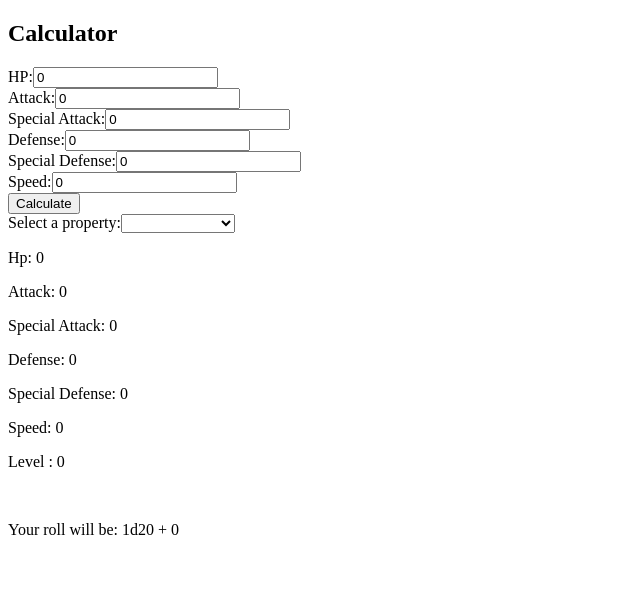
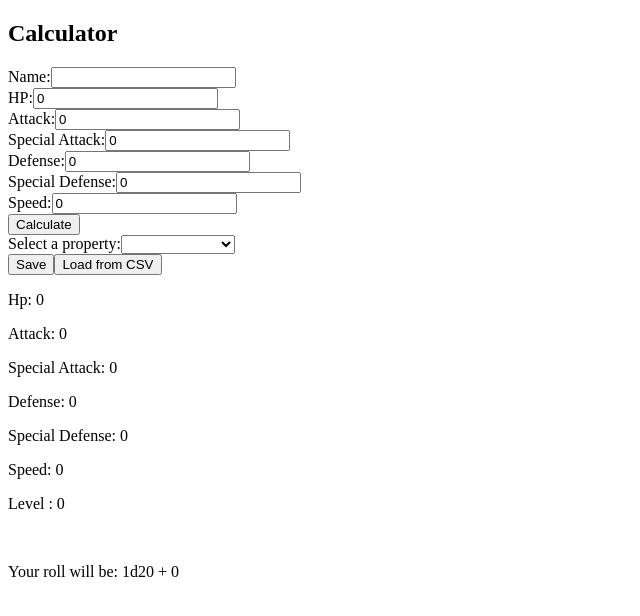
Before and after one commit to GabrielOLima/Pokecalculator, an Angular app: page / in a window 1280 px wide. Shown: the top 616 px of the page, without its empty margins (0-640 px from the left). Built offline with nearby package versions, Linux system fonts and the light colour scheme.

Commit message:
Adding a Save/Load function

```diff
--- a/package.json
+++ b/package.json
@@ -18,15 +18,20 @@
     "@angular/platform-browser": "^15.2.0",
     "@angular/platform-browser-dynamic": "^15.2.0",
     "@angular/router": "^15.2.0",
+    "file-saver": "^2.0.5",
+    "papaparse": "^5.4.1",
     "rxjs": "~7.8.0",
     "tslib": "^2.3.0",
+    "xml-js": "^1.6.11",
     "zone.js": "~0.12.0"
   },
   "devDependencies": {
     "@angular-devkit/build-angular": "^15.2.6",
     "@angular/cli": "~15.2.6",
     "@angular/compiler-cli": "^15.2.0",
+    "@types/file-saver": "^2.0.5",
     "@types/jasmine": "~4.3.0",
+    "@types/papaparse": "^5.3.7",
     "jasmine-core": "~4.5.0",
     "karma": "~6.4.0",
     "karma-chrome-launcher": "~3.1.0",
--- a/src/app/calculator/calculator.component.html
+++ b/src/app/calculator/calculator.component.html
@@ -1,6 +1,10 @@
 <h2>Calculator</h2>
 
 <div class="main-calculator">
+  <div class="form-group">
+    <label for="hp">Name:</label>
+    <input [(ngModel)]="name" id="hp" class="form-control" type="string">
+  </div>
   <div class="form-group">
     <label for="hp">HP:</label>
     <input [(ngModel)]="baseHP" id="hp" class="form-control" type="number">
@@ -51,6 +55,12 @@
     </div> -->
   </ng-container>
 
+
+  <div>
+    <button (click)="save()">Save</button>
+    <button (click)="loadFromCSV()">Load from CSV</button>
+  </div>
+
   <div class="result-container">
     <p>Hp: {{hp}}</p>
     <p>Attack: {{attack}}</p>
@@ -75,7 +85,4 @@
   </div>
 
 
-  <div class="skill-calculator">
-
-  </div>
 </div>
--- a/src/app/calculator/calculator.component.ts
+++ b/src/app/calculator/calculator.component.ts
@@ -1,4 +1,7 @@
 import { Component } from '@angular/core';
+import { saveAs } from 'file-saver';
+import * as Papa from 'papaparse';
+
 
 @Component({
   selector: 'app-calculator',
@@ -12,6 +15,7 @@ export class CalculatorComponent {
   baseDefense = 0;
   baseSpecialDefense = 0;
   baseSpeed = 0;
+  name : string = ''
 
   hp: number = 0;
   attack: number = 0;
@@ -115,7 +119,7 @@ export class CalculatorComponent {
         this.calculateModifier(this.selectedModifier)
         break;
       case 'specialAttack':
-        this.selectedValue = this.specialDefense;
+        this.selectedValue = this.specialAttack;
         this.damageValue = this.selectedValue;
         this.calculateModifier(this.selectedModifier)
         break;
@@ -156,4 +160,56 @@ export class CalculatorComponent {
     this.level = Math.floor(((this.hp - 20) / 2) + this.attack + this.specialAttack + this.defense + this.specialDefense + this.speed);
   }
 
+  save() {
+    const data = [
+      this.name,
+      this.baseHP,
+      this.baseAttack,
+      this.baseSpecialAttack,
+      this.baseDefense,
+      this.baseSpecialDefense,
+      this.baseSpeed,
+      this.selectedProperty,
+      this.selectedModifier,
+      this.selectedValue,
+    ];
+    const csv = Papa.unparse([data]);
+    const blob = new Blob([csv], { type: 'text/csv;charset=utf-8' });
+    saveAs(blob, 'pokemon-stats.csv');
+  }
+
+  load(event: any) {
+    const file = event.target.files[0];
+    const reader = new FileReader();
+    reader.onload = (e) => {
+      if (reader.result !== null) {
+        const text = reader.result.toString();
+        const { data } = Papa.parse(text);
+        const [name, baseHP, baseAttack, baseSpecialAttack, baseDefense, baseSpecialDefense, baseSpeed, selectedProperty, selectedModifier, selectedValue] = data[0] as string[];
+        this.name = name;
+        this.baseHP = parseInt(baseHP);
+        this.baseAttack = parseInt(baseAttack);
+        this.baseSpecialAttack = parseInt(baseSpecialAttack);
+        this.baseDefense = parseInt(baseDefense);
+        this.baseSpecialDefense = parseInt(baseSpecialDefense);
+        this.baseSpeed = parseInt(baseSpeed);
+        this.selectedProperty = selectedProperty;
+        this.selectedModifier = selectedModifier;
+        this.selectedValue = parseInt(selectedValue);
+      }
+    };
+    reader.readAsText(file);
+
+  }
+
+  loadFromCSV() {
+    const fileInput = document.createElement('input');
+    fileInput.type = 'file';
+    fileInput.accept = '.csv';
+    fileInput.hidden = true;
+    fileInput.addEventListener('change', (event) => {
+      this.load(event);
+    });
+    fileInput.click();
+  }
 }
```
Also changed, not shown: 1 other file (tests, documents, lock files or other folders).
